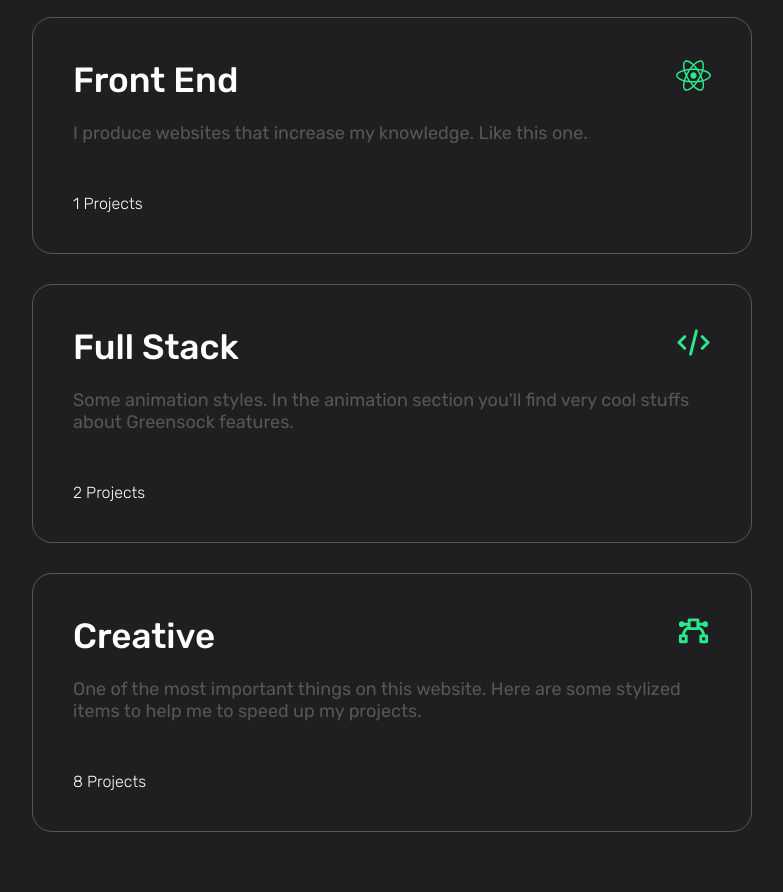
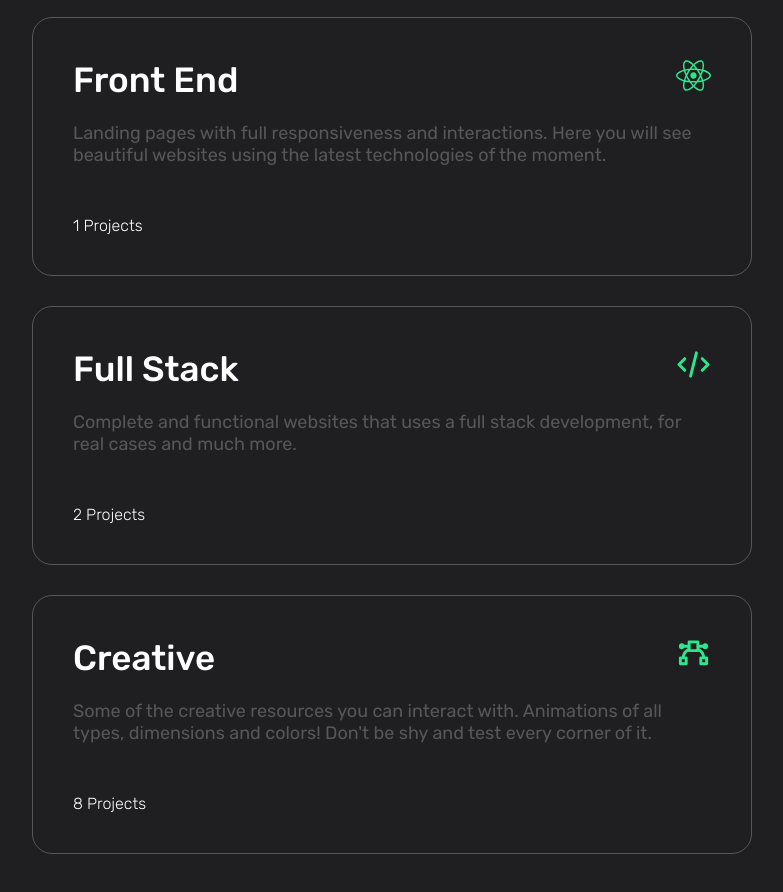
Before and after one commit to WebPerformer/next-new-portfolio, a Next.js app: page / in a window 1280 px wide. Shown: the part 1600-2492 px from the top of the page, without its empty margins (378-1161 px from the left). Built offline with nearby package versions, Linux system fonts and the light colour scheme.

Commit message:
changing the description on services section

```diff
--- a/components/sections/landingSections/Services.jsx
+++ b/components/sections/landingSections/Services.jsx
@@ -21,7 +21,7 @@ function Services() {
                         <div className="service-name">Front End</div>
                         <div className="service-icon"><FaReact/></div>
                     </div>
-                    <div className="service-desc">I produce websites that increase my knowledge. Like this one.</div>
+                    <div className="service-desc">Landing pages with full responsiveness and interactions. Here you will see beautiful websites using the latest technologies of the moment.</div>
                     <div className="service-qty">{data.projects.filter(front => front.type === "front").length} Projects</div>
                 </div>
                 <div className="card">
@@ -29,7 +29,7 @@ function Services() {
                         <div className="service-name">Full Stack</div>
                         <div className="service-icon"><HiOutlineCode/></div>
                     </div>
-                    <div className="service-desc">Some animation styles. In the animation section you'll find  very cool stuffs about Greensock features.</div>
+                    <div className="service-desc">Complete and functional websites that uses a full stack development, for real cases and much more.</div>
                     <div className="service-qty">{data.projects.filter(full => full.type === "full").length} Projects</div>
                 </div>
                 <div className="card">
@@ -37,7 +37,7 @@ function Services() {
                         <div className="service-name">Creative</div>
                         <div className="service-icon"><BiVector/></div>
                     </div>
-                    <div className="service-desc">One of the most important things on this website. Here are some stylized items to help me to speed up my projects.</div>
+                    <div className="service-desc">Some of the creative resources you can interact with. Animations of all types, dimensions and colors! Don't be shy and test every corner of it.</div>
                     <div className="service-qty">{data.projects.filter(creative => creative.type === "creative").length} Projects</div>
                 </div>
             </div>
```
